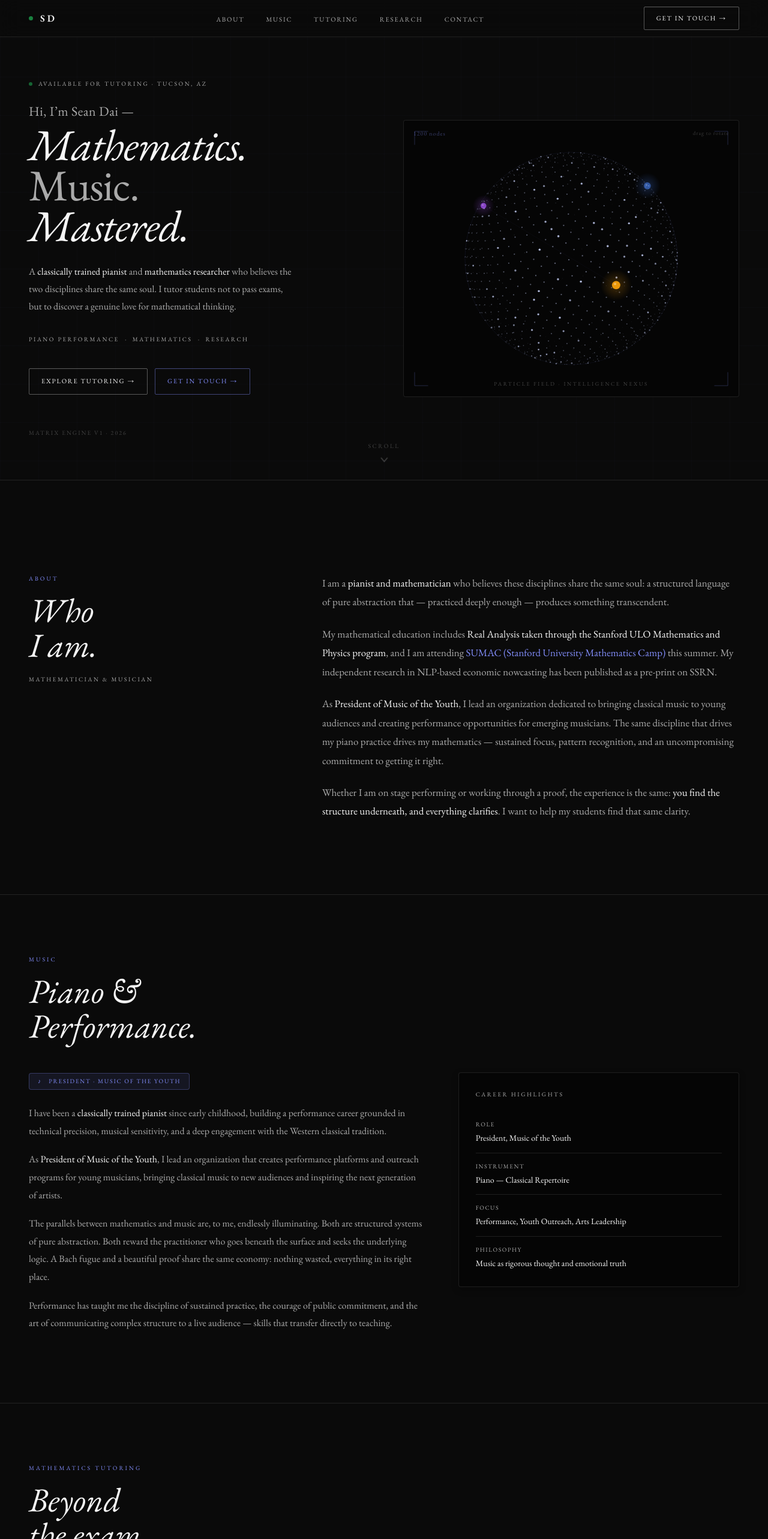
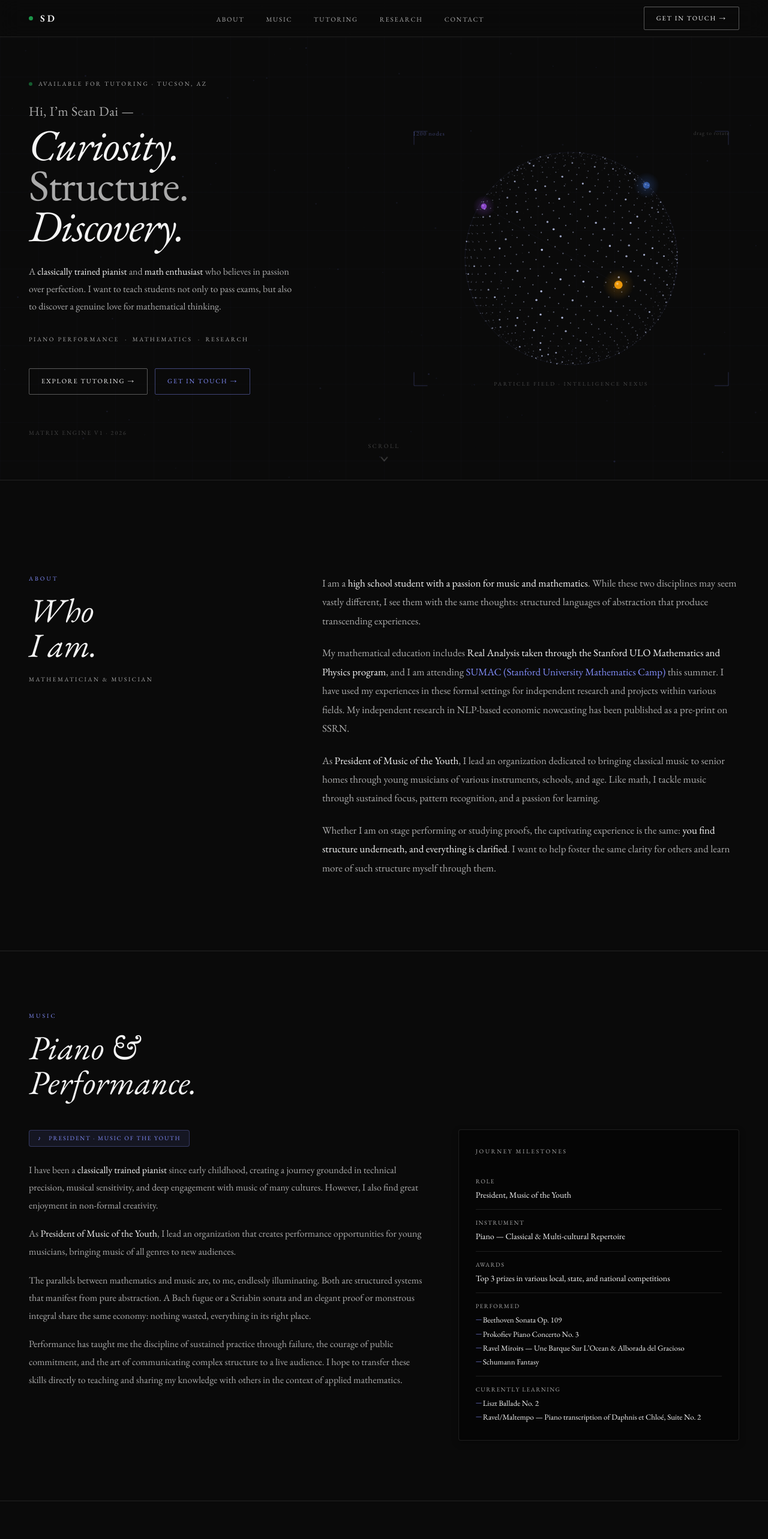
Before and after one commit to NotCoolYoshi/portfolio, a Next.js app: page / in a window 1280 px wide. Shown: the top 2566 px of the page at 60% size. Built offline with nearby package versions, Linux system fonts and the light colour scheme.

Commit message:
Redesign: particles, content updates, borderless sphere

```diff
--- a/app/globals.css
+++ b/app/globals.css
@@ -117,8 +117,7 @@ nav {
 
 /* ── CANVAS SPHERE ── */
 .canvas-frame {
-  border: 1px solid var(--border-s); border-radius: 4px;
-  background: var(--bg-d); overflow: hidden; position: relative;
+  overflow: hidden; position: relative;
   cursor: grab; user-select: none;
 }
 .canvas-frame:active { cursor: grabbing; }
@@ -272,6 +271,38 @@ input::placeholder, textarea::placeholder { color: rgba(170, 170, 170, 0.38); }
 .form-success { text-align: center; padding: 36px; font-size: 15px; color: var(--success); border: 1px solid rgba(34, 197, 94, 0.25); border-radius: 4px; background: rgba(34, 197, 94, 0.04); line-height: 1.7; }
 .submit-btn:disabled { opacity: 0.6; cursor: not-allowed; }
 
+
+/* ── PIECE LIST ── */
+.piece-list {
+  list-style: none; padding: 0; margin: 6px 0 0 0;
+  display: flex; flex-direction: column; gap: 5px;
+}
+.piece-list li {
+  font-size: 13px; color: var(--text); line-height: 1.4;
+  padding-left: 12px; position: relative;
+}
+.piece-list li::before {
+  content: "—"; position: absolute; left: 0;
+  color: var(--accent); font-size: 11px;
+}
+
+/* ── TUTOR INTRO ── */
+.tutor-intro { margin-top: 36px; margin-bottom: 0; }
+.tutor-intro p {
+  font-size: 17px; line-height: 1.85; color: var(--muted); max-width: 820px;
+}
+.tutor-intro p strong { color: var(--text); font-weight: 400; }
+
+/* ── FLEXIBILITY BOX ── */
+.flexibility-box {
+  background: var(--bg-d); border: 1px solid var(--border-s);
+  border-radius: 4px; padding: 36px 40px; margin-top: 48px;
+}
+.flexibility-box p {
+  font-size: 16px; color: var(--muted); line-height: 1.8; max-width: 700px;
+}
+.flexibility-box p strong { color: var(--text); font-weight: 400; }
+
 /* ── FOOTER ── */
 footer { border-top: 1px solid var(--border-s); padding: 28px 48px; display: flex; justify-content: space-between; align-items: center; font-size: 11px; color: rgba(170, 170, 170, 0.38); letter-spacing: 1.2px; text-transform: uppercase; }
 
--- a/app/page.jsx
+++ b/app/page.jsx
@@ -5,10 +5,12 @@ import Music from "../components/Music";
 import Tutoring from "../components/Tutoring";
 import Contact from "../components/Contact";
 import ClientInit from "../components/ClientInit";
+import BackgroundParticles from "../components/BackgroundParticles";
 
 export default function Home() {
   return (
     <>
+      <BackgroundParticles />
       <ClientInit />
       <Nav />
       <Hero />
@@ -21,8 +23,8 @@ export default function Home() {
       <hr className="sep" />
       <Contact />
       <footer>
-        <span>© 2026 Sean Dai · All rights reserved</span>
-        <span>Mathematics · Music · Research</span>
+        <span>&#169; 2026 Sean Dai &middot; All rights reserved</span>
+        <span>Mathematics &middot; Music &middot; Research</span>
       </footer>
     </>
   );
--- a/components/About.jsx
+++ b/components/About.jsx
@@ -9,24 +9,29 @@ export default function About() {
         </div>
         <div className="about-body fi" style={{ transitionDelay: "0.12s" }}>
           <p>
-            I am a <strong>pianist and mathematician</strong> who believes these disciplines share the same soul:
-            a structured language of pure abstraction that — practiced deeply enough — produces something transcendent.
+            I am a <strong>high school student with a passion for music and mathematics</strong>.
+            While these two disciplines may seem vastly different, I see them with the same thoughts:
+            structured languages of abstraction that produce transcending experiences.
           </p>
           <p>
-            My mathematical education includes <strong>Real Analysis taken through the Stanford ULO Mathematics and
-            Physics program</strong>, and I am attending <em>SUMAC (Stanford University Mathematics Camp)</em> this
-            summer. My independent research in NLP-based economic nowcasting has been published as a pre-print on SSRN.
+            My mathematical education includes <strong>Real Analysis taken through the Stanford ULO
+            Mathematics and Physics program</strong>, and I am attending{" "}
+            <em>SUMAC (Stanford University Mathematics Camp)</em> this summer.
+            I have used my experiences in these formal settings for independent research and projects
+            within various fields. My independent research in NLP-based economic nowcasting has been
+            published as a pre-print on SSRN.
           </p>
           <p>
-            As <strong>President of Music of the Youth</strong>, I lead an organization dedicated to bringing classical
-            music to young audiences and creating performance opportunities for emerging musicians. The same discipline
-            that drives my piano practice drives my mathematics — sustained focus, pattern recognition, and an
-            uncompromising commitment to getting it right.
+            As <strong>President of Music of the Youth</strong>, I lead an organization dedicated to
+            bringing classical music to senior homes through young musicians of various instruments,
+            schools, and age. Like math, I tackle music through sustained focus, pattern recognition,
+            and a passion for learning.
           </p>
           <p>
-            Whether I am on stage performing or working through a proof, the experience is the same:{" "}
-            <strong>you find the structure underneath, and everything clarifies</strong>. I want to help my students
-            find that same clarity.
+            Whether I am on stage performing or studying proofs, the captivating experience is the
+            same: <strong>you find structure underneath, and everything is clarified</strong>. I want
+            to help foster the same clarity for others and learn more of such structure myself
+            through them.
           </p>
         </div>
       </div>
--- /dev/null
+++ b/components/BackgroundParticles.jsx
@@ -0,0 +1,103 @@
+"use client";
+import { useEffect, useRef } from "react";
+
+export default function BackgroundParticles() {
+  const canvasRef = useRef(null);
+
+  useEffect(() => {
+    const cv = canvasRef.current;
+    if (!cv) return;
+    const ctx = cv.getContext("2d");
+    let animId;
+    const mouse = { x: -9999, y: -9999 };
+
+    const N = 140;
+    let particles = [];
+
+    function spawn() {
+      particles = Array.from({ length: N }, () => ({
+        x: Math.random() * cv.width,
+        y: Math.random() * cv.height,
+        r: Math.random() * 1.2 + 0.4,
+        base: Math.random() * 0.12 + 0.04,
+        vx: (Math.random() - 0.5) * 0.12,
+        vy: (Math.random() - 0.5) * 0.12,
+        phase: Math.random() * Math.PI * 2,
+      }));
+    }
+
+    function resize() {
+      cv.width  = window.innerWidth;
+      cv.height = window.innerHeight;
+      spawn();
+    }
+
+    let tick = 0;
+    function draw() {
+      tick++;
+      ctx.clearRect(0, 0, cv.width, cv.height);
+      particles.forEach((p) => {
+        p.x += p.vx;
+        p.y += p.vy;
+        if (p.x < 0) p.x = cv.width;
+        if (p.x > cv.width) p.x = 0;
+        if (p.y < 0) p.y = cv.height;
+        if (p.y > cv.height) p.y = 0;
+
+        const dx = p.x - mouse.x;
+        const dy = p.y - mouse.y;
+        const dist = Math.sqrt(dx * dx + dy * dy);
+        const GLOW = 130;
+        const pulse = 0.85 + 0.15 * Math.sin(tick * 0.03 + p.phase);
+
+        let alpha = p.base * pulse;
+        let radius = p.r;
+
+        if (dist < GLOW) {
+          const t = 1 - dist / GLOW;
+          alpha  = Math.min(p.base + t * 0.72, 0.85);
+          radius = p.r + t * 2.8;
+        }
+
+        ctx.beginPath();
+        ctx.arc(p.x, p.y, radius, 0, Math.PI * 2);
+        ctx.fillStyle = `rgba(129,140,248,${alpha})`;
+        ctx.fill();
+      });
+      animId = requestAnimationFrame(draw);
+    }
+
+    const onMove  = (e) => { mouse.x = e.clientX; mouse.y = e.clientY; };
+    const onTouch = (e) => { mouse.x = e.touches[0].clientX; mouse.y = e.touches[0].clientY; };
+    const onLeave = ()  => { mouse.x = -9999; mouse.y = -9999; };
+
+    window.addEventListener("resize",    resize);
+    window.addEventListener("mousemove", onMove);
+    window.addEventListener("touchmove", onTouch, { passive: true });
+    window.addEventListener("touchend",  onLeave);
+    window.addEventListener("mouseleave",onLeave);
+
+    resize();
+    draw();
+
+    return () => {
+      cancelAnimationFrame(animId);
+      window.removeEventListener("resize",    resize);
+      window.removeEventListener("mousemove", onMove);
+      window.removeEventListener("touchmove", onTouch);
+      window.removeEventListener("touchend",  onLeave);
+      window.removeEventListener("mouseleave",onLeave);
+    };
+  }, []);
+
+  return (
+    <canvas
+      ref={canvasRef}
+      style={{
+        position: "fixed", top: 0, left: 0,
+        width: "100%", height: "100%",
+        pointerEvents: "none", zIndex: 0,
+      }}
+    />
+  );
+}
--- a/components/Hero.jsx
+++ b/components/Hero.jsx
@@ -4,7 +4,6 @@ export default function Hero() {
   return (
     <section id="hero">
       <div className="hero-inner">
-        {/* Left column */}
         <div className="fi">
           <div className="hero-eyebrow">
             <div className="blink-dot" />
@@ -12,14 +11,15 @@ export default function Hero() {
           </div>
           <p className="hero-name">Hi, I&rsquo;m Sean Dai &mdash;</p>
           <h1 className="hero-title">
-            <em>Mathematics.</em><br />
-            <span className="dim">Music.</span><br />
-            <em>Mastered.</em>
+            <em>Curiosity.</em><br />
+            <span className="dim">Structure.</span><br />
+            <em>Discovery.</em>
           </h1>
           <p className="hero-intro">
             A <strong>classically trained pianist</strong> and{" "}
-            <strong>mathematics researcher</strong> who believes the two disciplines share the same soul.
-            I tutor students not to pass exams, but to discover a genuine love for mathematical thinking.
+            <strong>math enthusiast</strong> who believes in passion over perfection.
+            I want to teach students not only to pass exams, but also to discover a
+            genuine love for mathematical thinking.
           </p>
           <div className="hero-tags">
             <span>Piano Performance</span>
@@ -33,13 +33,11 @@ export default function Hero() {
           <div className="hero-foot">Matrix Engine V1 &middot; 2026</div>
         </div>
 
-        {/* Right column — interactive sphere */}
         <div className="fi" style={{ transitionDelay: "0.18s" }}>
           <ParticleSphere />
         </div>
       </div>
 
-      {/* Scroll hint */}
       <div className="scroll-hint">
         <span>Scroll</span>
         <svg className="scroll-arrow" width="12" height="8" viewBox="0 0 12 8" fill="none">
--- a/components/Music.jsx
+++ b/components/Music.jsx
@@ -4,38 +4,73 @@ export default function Music() {
       <div className="sec-tag fi">Music</div>
       <h2 className="sec-head fi" style={{ transitionDelay: "0.1s" }}>Piano &amp;<br />Performance.</h2>
       <div className="music-grid">
+
         <div className="music-body fi" style={{ transitionDelay: "0.12s" }}>
           <div className="badge-role">&#9834; &nbsp; President &middot; Music of the Youth</div>
           <p>
-            I have been a <strong>classically trained pianist</strong> since early childhood, building a performance
-            career grounded in technical precision, musical sensitivity, and a deep engagement with the Western
-            classical tradition.
+            I have been a <strong>classically trained pianist</strong> since early childhood, creating
+            a journey grounded in technical precision, musical sensitivity, and deep engagement with
+            music of many cultures. However, I also find great enjoyment in non-formal creativity.
           </p>
           <p>
-            As <strong>President of Music of the Youth</strong>, I lead an organization that creates performance
-            platforms and outreach programs for young musicians, bringing classical music to new audiences and
-            inspiring the next generation of artists.
+            As <strong>President of Music of the Youth</strong>, I lead an organization that creates
+            performance opportunities for young musicians, bringing music of all genres to new audiences.
           </p>
           <p>
-            The parallels between mathematics and music are, to me, endlessly illuminating. Both are structured
-            systems of pure abstraction. Both reward the practitioner who goes beneath the surface and seeks the
-            underlying logic. A Bach fugue and a beautiful proof share the same economy: nothing wasted, everything
-            in its right place.
+            The parallels between mathematics and music are, to me, endlessly illuminating. Both are
+            structured systems that manifest from pure abstraction. A Bach fugue or a Scriabin sonata and
+            an elegant proof or monstrous integral share the same economy: nothing wasted, everything in
+            its right place.
           </p>
           <p>
-            Performance has taught me the discipline of sustained practice, the courage of public commitment, and
-            the art of communicating complex structure to a live audience — skills that transfer directly to teaching.
+            Performance has taught me the discipline of sustained practice through failure, the courage of
+            public commitment, and the art of communicating complex structure to a live audience. I hope to
+            transfer these skills directly to teaching and sharing my knowledge with others in the context
+            of applied mathematics.
           </p>
         </div>
+
         <div className="fi" style={{ transitionDelay: "0.18s" }}>
           <div className="side-card">
-            <div className="side-card-head">Career Highlights</div>
-            <div className="stat-row"><div className="stat-lbl">Role</div><div className="stat-val">President, Music of the Youth</div></div>
-            <div className="stat-row"><div className="stat-lbl">Instrument</div><div className="stat-val">Piano — Classical Repertoire</div></div>
-            <div className="stat-row"><div className="stat-lbl">Focus</div><div className="stat-val">Performance, Youth Outreach, Arts Leadership</div></div>
-            <div className="stat-row"><div className="stat-lbl">Philosophy</div><div className="stat-val">Music as rigorous thought and emotional truth</div></div>
+            <div className="side-card-head">Journey Milestones</div>
+
+            <div className="stat-row">
+              <div className="stat-lbl">Role</div>
+              <div className="stat-val">President, Music of the Youth</div>
+            </div>
+            <div className="stat-row">
+              <div className="stat-lbl">Instrument</div>
+              <div className="stat-val">Piano &mdash; Classical &amp; Multi-cultural Repertoire</div>
+            </div>
+            <div className="stat-row">
+              <div className="stat-lbl">Awards</div>
+              <div className="stat-val">Top 3 prizes in various local, state, and national competitions</div>
+            </div>
+
+            <div className="stat-row">
+              <div className="stat-lbl">Performed</div>
+              <div className="stat-val">
+                <ul className="piece-list">
+                  <li>Beethoven Sonata Op. 109</li>
+                  <li>Prokofiev Piano Concerto No. 3</li>
+                  <li>Ravel Miroirs — Une Barque Sur L&rsquo;Ocean &amp; Alborada del Gracioso</li>
+                  <li>Schumann Fantasy</li>
+                </ul>
+              </div>
+            </div>
+
+            <div className="stat-row">
+              <div className="stat-lbl">Currently Learning</div>
+              <div className="stat-val">
+                <ul className="piece-list">
+                  <li>Liszt Ballade No. 2</li>
+                  <li>Ravel/Maltempo — Piano transcription of Daphnis et Chlo&eacute;, Suite No. 2</li>
+                </ul>
+              </div>
+            </div>
           </div>
         </div>
+
       </div>
     </div>
   );
```
Also changed, not shown: components/Tutoring.jsx (+38 -14 lines), 1 other file (tests, documents, lock files or other folders).
